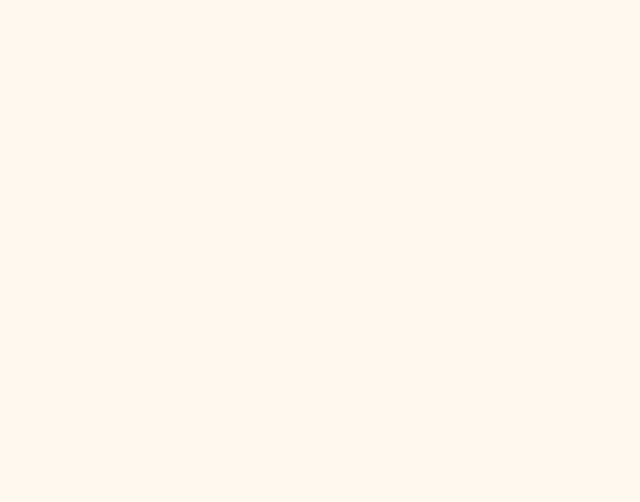
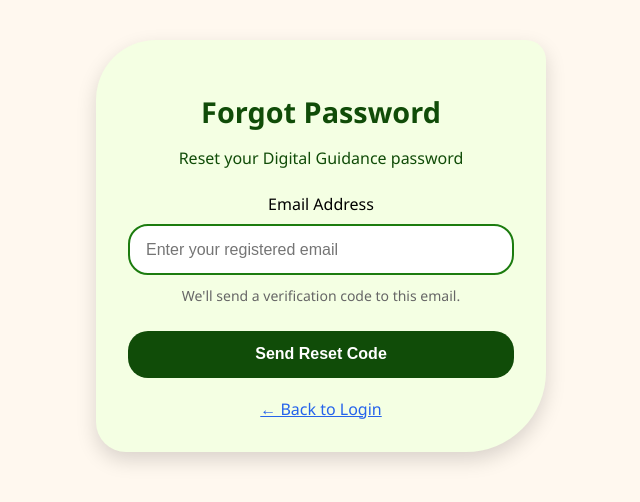
Before and after one commit to yzma-er/my-app, a React (Create React App) app: page /forgot-password in a window 1280 px wide. Before the commit this address had no page. Shown: the part 170-672 px from the top of the page, without its empty margins (319-959 px from the left). Built offline with nearby package versions, Linux system fonts and the light colour scheme.

Commit message:
Update App.js

```diff
--- a/src/App.js
+++ b/src/App.js
@@ -17,6 +17,7 @@ import ServicesPage from "./pages/ServicesPage";
 import LoginPage from "./pages/LoginPage";
 import SignupPage from "./pages/SignupPage";
 import RoleSelectionPage from "./pages/RoleSelectionPage";
+import ForgotPasswordPage from './pages/ForgotPasswordPage';
 
 // Dynamic Service Page (replaces all Catering, Gym, etc.)
 import ServiceDetails from "./pages/ServiceDetails";
@@ -35,6 +36,7 @@ function App() {
           <Route path="/login" element={<LoginPage />} />
           <Route path="/signup" element={<SignupPage />} />
           <Route path="/About" element={<About />} />
+          <Route path="/forgot-password" element={<ForgotPasswordPage />} />
 
 
 
```
